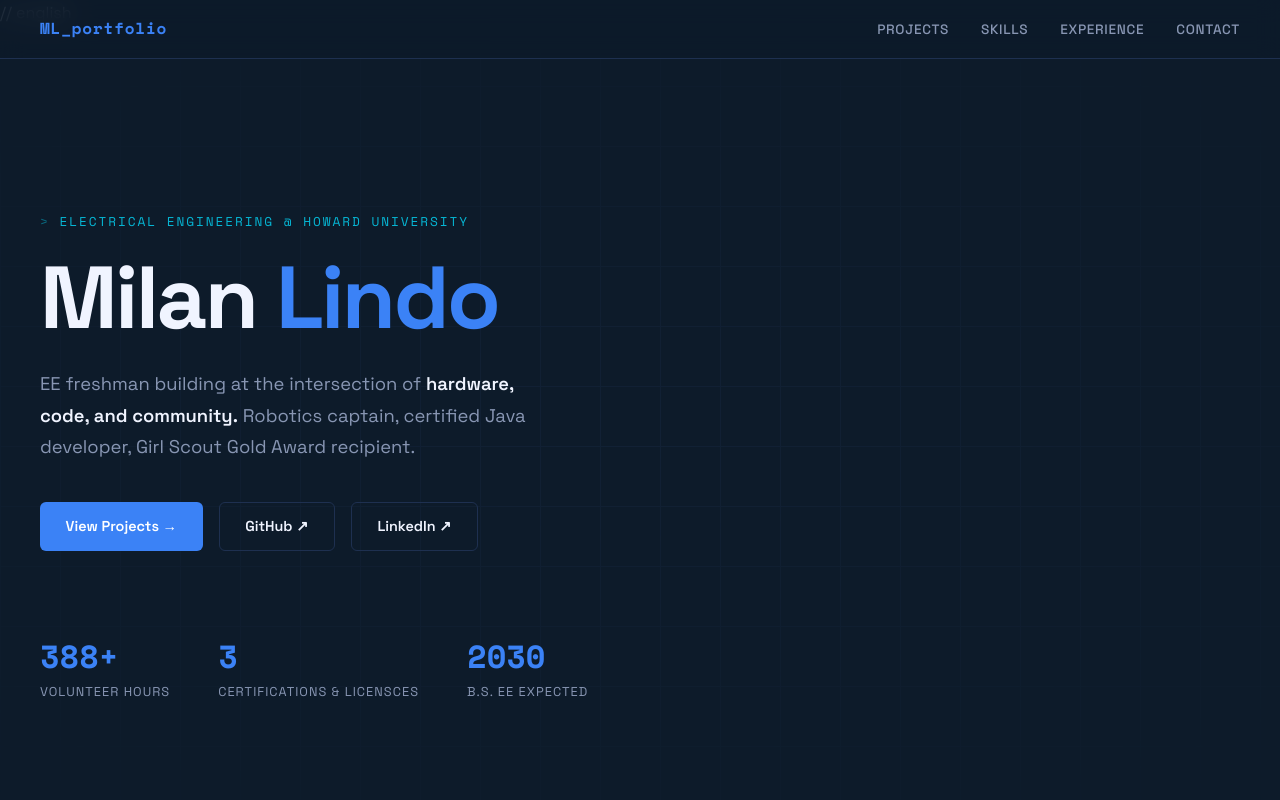
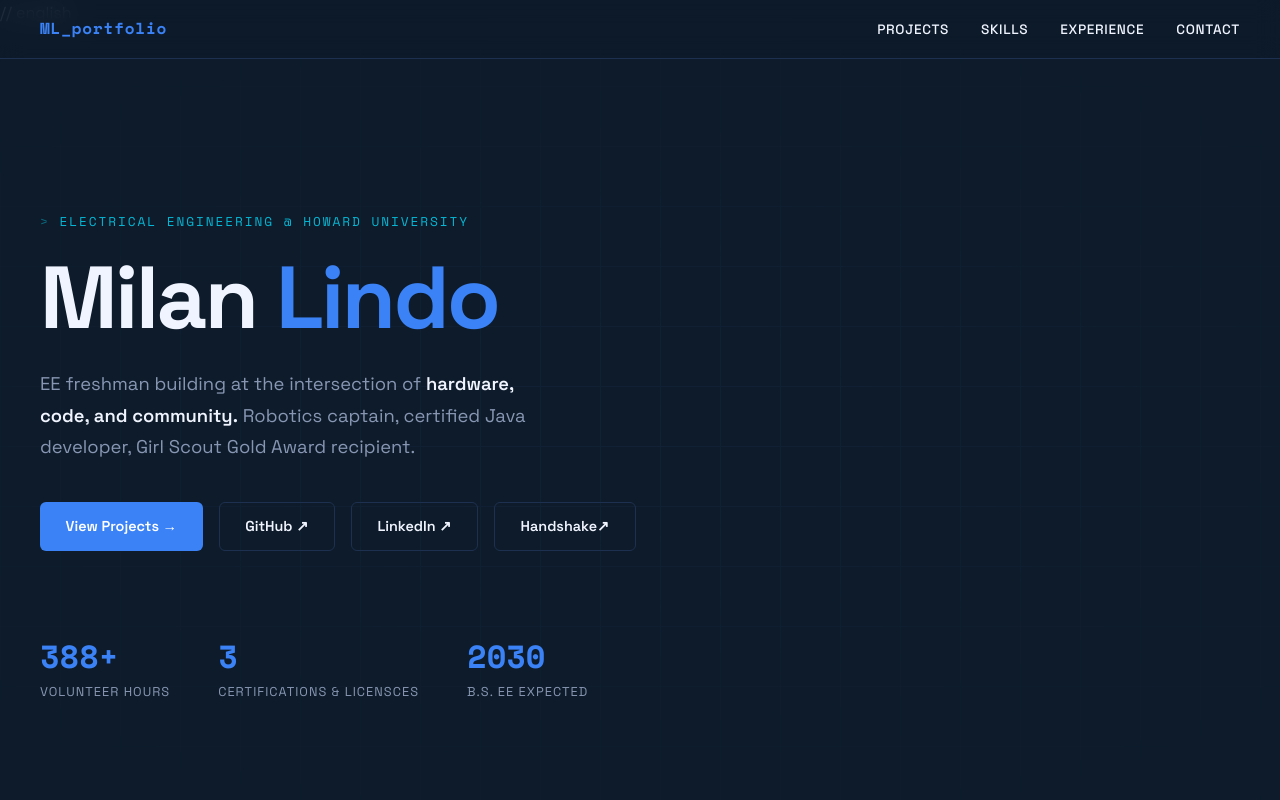
Before and after one commit to Cyber-Wolf-eng/Milan-s-Project-Portfolio, a plain HTML site: page portfolio.html in a window 1280 px wide. Shown: the top 800 px of the page. Drawn offline with nearby package versions, Linux system fonts and the light colour scheme.

Commit message:
Change nav link color and add Handshake link
Updated link styles and added Handshake link.

```diff
--- a/portfolio.html
+++ b/portfolio.html
@@ -47,7 +47,7 @@
   }
   .nav-links { display: flex; gap: 2rem; list-style: none; }
   .nav-links a {
-    color: var(--gray); text-decoration: none;
+    color: var(--white); text-decoration: none;
     font-size: 0.85rem; font-weight: 500; letter-spacing: 0.05em;
     text-transform: uppercase;
     transition: color 0.2s;
@@ -302,6 +302,7 @@
       <a href="#projects" class="btn btn-primary">View Projects →</a>
       <a href="https://github.com/Cyber-Wolf-eng" target="_blank" class="btn btn-outline">GitHub ↗</a>
       <a href="https://www.linkedin.com/in/milan723" target="_blank" class="btn btn-outline">LinkedIn ↗</a>
+      <a href="https://howard.joinhandshake.com/profiles/sgb22f" target="_blank" class="btn btn-outline">Handshake↗</a>
     </div>
   </div>
   <div class="hero-stats">
```
